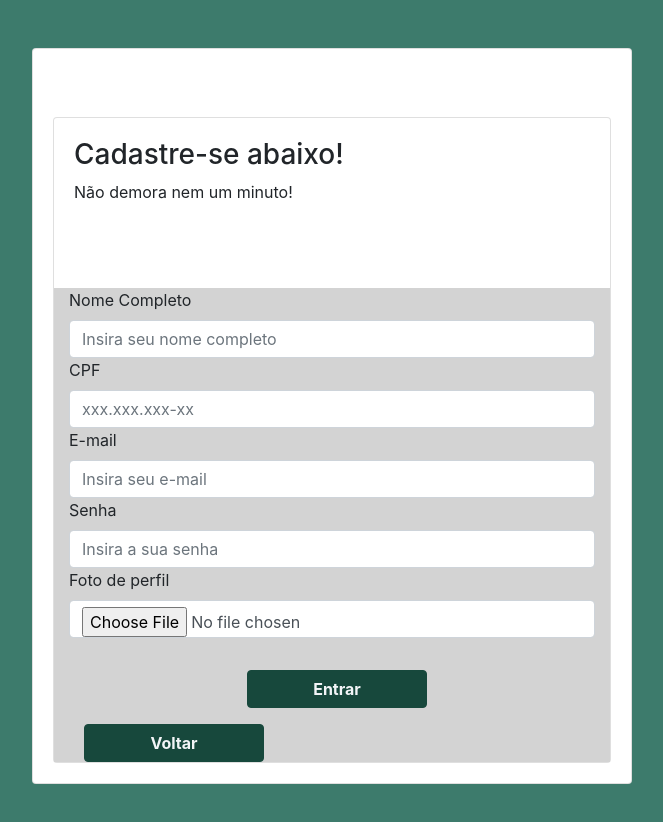
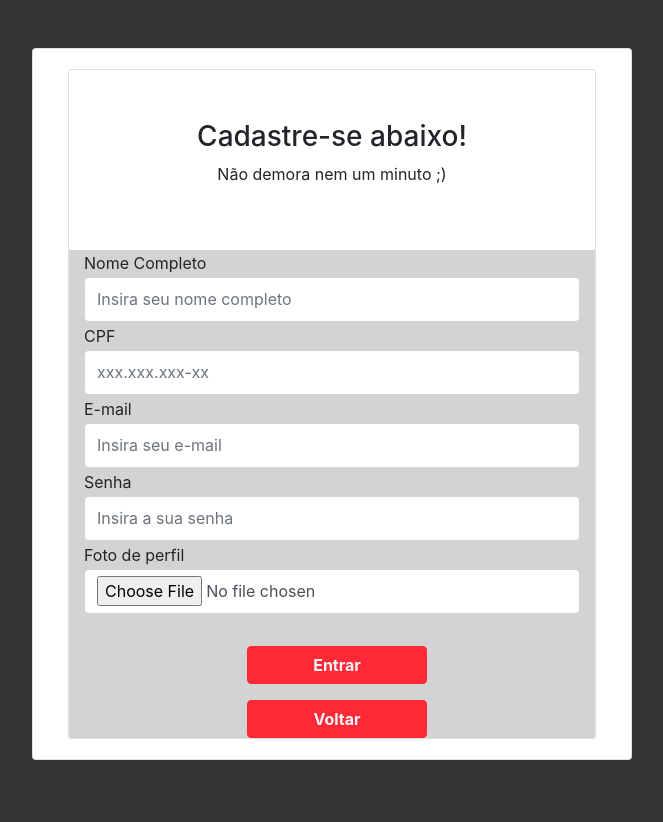
Before and after one commit to vitor-moraes/information-management-plataform, a React (Create React App) app: page /cadastro in a window 1280 px wide. Shown: the top 822 px of the page, without its empty margins (308-971 px from the left). Built offline with nearby package versions, Linux system fonts and the light colour scheme.

Commit message:
Feat: Design changes

```diff
--- a/public/css/styles.css
+++ b/public/css/styles.css
@@ -1,6 +1,6 @@
 /* Helpers */
 body {
-  background-color: #3d7b6c;
+  background-color: #333333;
 }
 
 .heigth-100vh {
@@ -8,7 +8,7 @@ body {
 }
 
 .root {
-  background-color: #3d7b6c;
+  background-color: #333333;
   position: absolute;
   top: 0;
   bottom: 0;
@@ -17,8 +17,8 @@ body {
 }
 
 .btn-custom {
-  border: 1px solid #17483c;
-  background-color: #17483c;
+  border: 1px solid #ff2837;
+  background-color: #ff2837;
   color: #f2f5f7;
   width: 180px;
   transition: all 0.5s;
@@ -26,30 +26,50 @@ body {
 }
 
 .btn-custom:hover {
-  background-color: #f2f5f7;
-  color: #17483c;
-  box-shadow: 3px 3px #17483c;
+  background-color: #333333;
+  color: #f2f5f7;
+  box-shadow: 3px 3px #ff2837;
 }
 
 .register-link {
-  color: #17483c;
+  color: #ff2837;
 }
 
 .register-link:hover {
-  color: #2fc09d;
+  color: #333333;
 }
 
 .registration-header {
-  margin-left: 100px;
+  margin-top: 50px;
+  text-align: center;
+  background-color: rgba(211, 211, 211, 0.712) 211, 211, 0.795);
 }
 .registration-body {
   margin-top: 10px;
   background-color: lightgray;
 }
 
+.form-layout{
+  text-align: left;
+  margin-top: 1px;
+  margin-bottom: 1px;
+  height: 45px;
+}
+
+.form-names-layout{
+  text-align: left;
+  margin-top: 1px;
+  margin-bottom: 1px;
+}
+
 .image-user {
   margin-left: 10px;
   margin-top: 10px;
+}
+
+.back-button {
+  margin-left: 153px;
+  text-align: center;
 }
 
 .user-info {
@@ -58,10 +78,10 @@ body {
 }
 
 .btn-admin-custom {
-  margin-top: 40px;
+  margin-top: 35px;
   margin-bottom: 10px;
-  border: 1px solid #17483c;
-  background-color: #17483c;
+  border: 1px solid #ff2837;
+  background-color: #333333;
   color: #f2f5f7;
   width: 180px;
   transition: all 0.5s;
@@ -69,9 +89,9 @@ body {
 }
 
 .btn-admin-custom:hover {
-  background-color: #f2f5f7;
-  color: #17483c;
-  box-shadow: 3px 3px #17483c;
+  background-color: #333333;
+  color: #f2f5f7;
+  box-shadow: 3px 3px #ff2837;
 }
 
 .centralize {
@@ -79,3 +99,9 @@ body {
   height: 100%;
   margin: auto;
 }
+
+.back-admin-button{
+  position: absolute;
+  margin-bottom: 30px;
+  margin-left: 575px;
+}
--- a/src/components/LoginForm.js
+++ b/src/components/LoginForm.js
@@ -72,7 +72,7 @@ export default function LoginForm() {
           <div className="mt-3 text-center">
             <p>
               Não possui uma conta?
-              <a className="register-link" href="/cadastro">
+              <a className="register-link ml-1" href="/cadastro">
                 cadastre-se aqui.
               </a>
             </p>
--- a/src/components/RegistrationForm.js
+++ b/src/components/RegistrationForm.js
@@ -33,14 +33,12 @@ export default function RegistrationPage() {
 
   return (
     // Registration Header (this can be transform into a component)
-    <div>
-      <div className="card mt-5">
-        <div className="card-body">
-          <div classname="registration-header">
-            <div classname="text-center">
-              <h3>Cadastre-se abaixo!</h3>
-              <p>Não demora nem um minuto!</p>
-            </div>
+    <div className="container">
+      <div className="card">
+        <div classname="row">
+          <div className="registration-header">
+            <h3>Cadastre-se abaixo!</h3>
+            <p>Não demora nem um minuto ;)</p>
           </div>
         </div>
 
@@ -48,12 +46,14 @@ export default function RegistrationPage() {
         <form onSubmit={handleSubmit} encType="multipart/form-data">
           <div className="container registration-body">
             <div className="form-group mt-5">
-              <label htmlFor="name">Nome Completo</label>
+              <label className="form-names-layout" htmlFor="name">
+                Nome Completo
+              </label>
               {/* Full name's input */}
               <input
                 type="name"
                 required
-                className="form-control"
+                className="form-control form-layout"
                 id="name"
                 name="name"
                 placeholder="Insira seu nome completo"
@@ -62,14 +62,16 @@ export default function RegistrationPage() {
                 }}
               />
               {/* CPF's input */}
-              <label htmlFor="cpf">CPF</label>
+              <label className="form-names-layout" htmlFor="cpf">
+                CPF
+              </label>
               <InputMask
                 type="text"
                 name="cpf"
                 mask="999.999.999-99"
                 pattern="\d{3}\.\d{3}\.\d{3}-\d{2}"
                 required
-                className="form-control"
+                className="form-control form-layout"
                 id="cpf"
                 name="cpf"
                 placeholder="xxx.xxx.xxx-xx"
@@ -78,11 +80,13 @@ export default function RegistrationPage() {
                 }}
               />
               {/* E-mail's imput */}
-              <label htmlFor="email">E-mail</label>
+              <label className="form-names-layout" htmlFor="email">
+                E-mail
+              </label>
               <input
                 type="email"
                 required
-                className="form-control"
+                className="form-control form-layout"
                 id="email"
                 name="email"
                 placeholder="Insira seu e-mail"
@@ -91,11 +95,13 @@ export default function RegistrationPage() {
                 }}
               />
               {/* Password's input */}
-              <label htmlFor="password">Senha</label>
+              <label className="form-names-layout" htmlFor="password">
+                Senha
+              </label>
               <input
                 type="password"
                 required
-                className="form-control"
+                className="form-control form-layout"
                 id="password"
                 name="password"
                 placeholder="Insira a sua senha"
@@ -104,11 +110,13 @@ export default function RegistrationPage() {
                 }}
               />
               {/* add picture requisitation place */}
-              <label htmlFor="file">Foto de perfil</label>
+              <label className="form-names-layout" htmlFor="file">
+                Foto de perfil
+              </label>
               <input
                 type="file"
                 required
-                className="form-control"
+                className="form-control form-layout"
                 id="file"
                 name="file"
                 onChange={(e) => {
@@ -128,13 +136,11 @@ export default function RegistrationPage() {
                 Entrar
               </button>
             </div>
-            <div
-              className="col-12 col-md-6 text-center"
-              style={{ maxWidth: 200 }}
-            >
+            {/* Button to go back */}
+            <div className="back-button" style={{ maxWidth: 200 }}>
               <a
                 className="btn btn-custom waves-btn waves-effect mt-3"
-                href="/home"
+                href="/login"
               >
                 Voltar
               </a>
--- a/src/pages/AdminDashboard.js
+++ b/src/pages/AdminDashboard.js
@@ -5,6 +5,12 @@ export default function AdminDashboard() {
   return (
     <>
       <AdminUser />
+      {/* Button to go back */}
+      <div className="back-admin-button" style={{ maxWidth: 200 }}>
+        <a className="btn btn-custom waves-btn waves-effect mt-3" href="/login">
+          Voltar
+        </a>
+      </div>
     </>
   );
 }
--- a/src/pages/StandardDashboard.js
+++ b/src/pages/StandardDashboard.js
@@ -5,6 +5,12 @@ export default function StandardDashboard() {
   return (
     <>
       <StandardUser />
+      {/* Button to go back */}
+      <div className="back-admin-button" style={{ maxWidth: 200 }}>
+        <a className="btn btn-custom waves-btn waves-effect mt-3" href="/login">
+          Voltar
+        </a>
+      </div>
     </>
   );
 }
```
